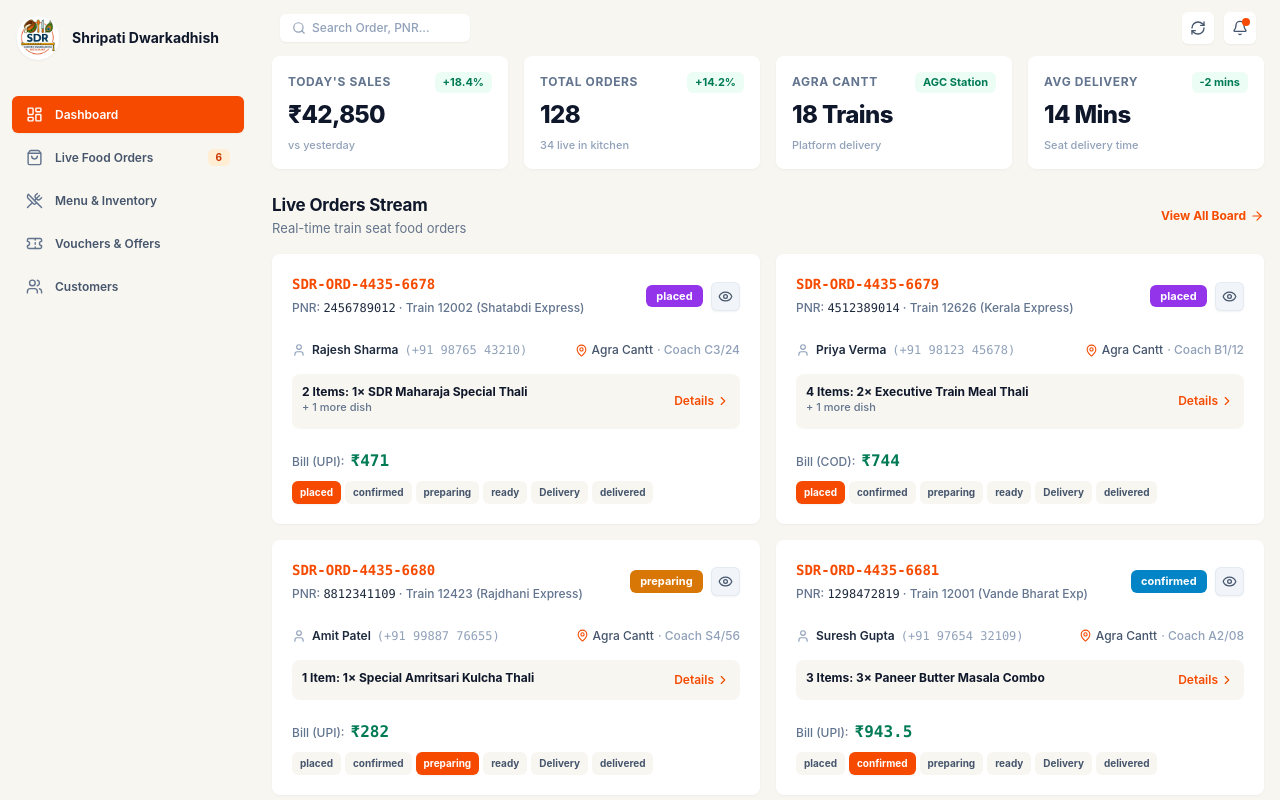
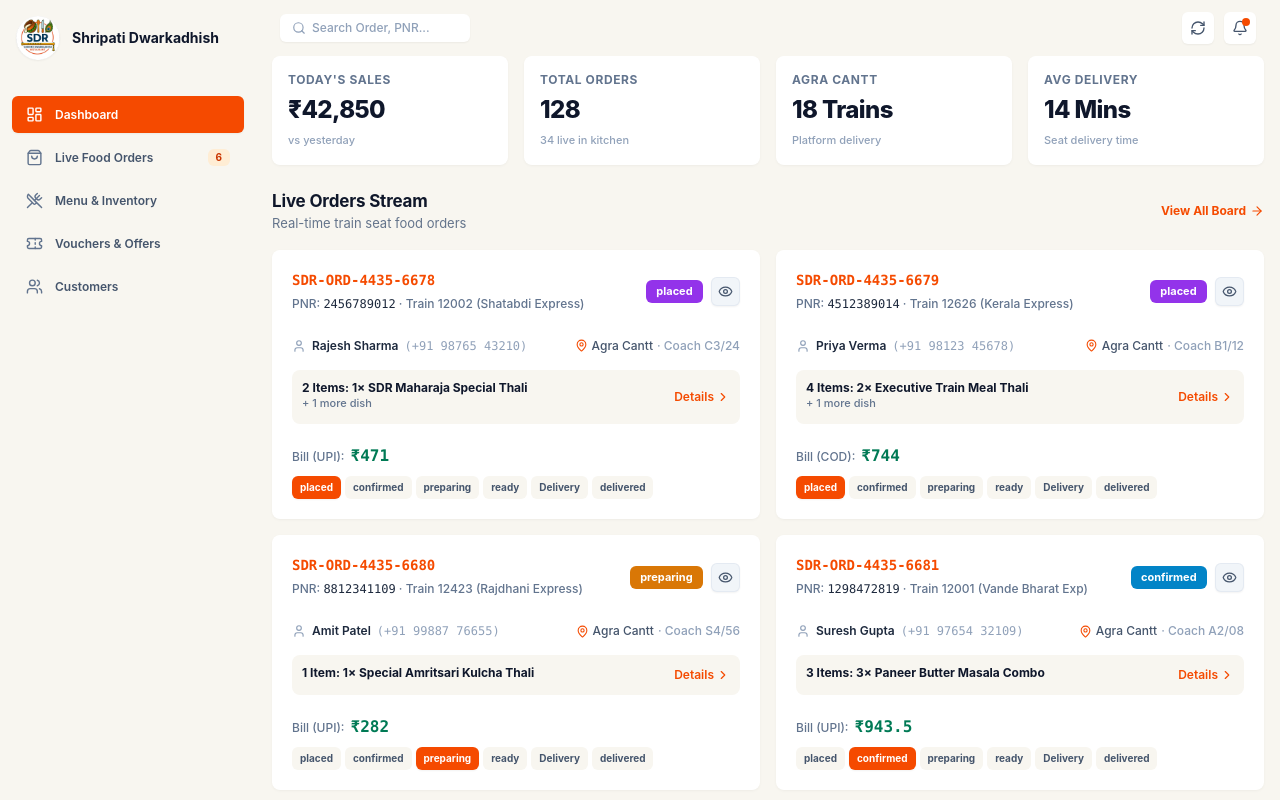
Before and after one commit to shashibhushan21/Sdr-AdminFrontend, a React (Vite) app: page / in a window 1280 px wide. Built offline with nearby package versions, Linux system fonts and the light colour scheme.

Commit message:
feat: add DashboardTab and MetricCard components for admin dashboard view

```diff
--- a/src/components/dashboard/DashboardTab.tsx
+++ b/src/components/dashboard/DashboardTab.tsx
@@ -22,25 +22,21 @@ export const DashboardTab: React.FC<DashboardTabProps> = ({
         <MetricCard
           title="Today's Sales"
           value="₹42,850"
-          trend="+18.4%"
           desc="vs yesterday"
         />
         <MetricCard
           title="Total Orders"
           value="128"
-          trend="+14.2%"
           desc="34 live in kitchen"
         />
         <MetricCard
           title="Agra Cantt"
           value="18 Trains"
-          trend="AGC Station"
           desc="Platform delivery"
         />
         <MetricCard
           title="Avg Delivery"
           value="14 Mins"
-          trend="-2 mins"
           desc="Seat delivery time"
         />
       </div>
--- a/src/components/dashboard/MetricCard.tsx
+++ b/src/components/dashboard/MetricCard.tsx
@@ -10,18 +10,12 @@ interface MetricCardProps {
 export const MetricCard: React.FC<MetricCardProps> = ({
   title,
   value,
-  trend,
   desc,
 }) => {
   return (
     <div className="admin-card p-3.5 sm:p-4 space-y-1.5 border-0 hover:shadow-md transition-shadow duration-200">
       <div className="flex items-center justify-between gap-1">
         <span className="text-[11px] sm:text-xs text-slate-500 font-bold uppercase tracking-wider truncate">{title}</span>
-        {trend && (
-          <span className="text-[10px] sm:text-[11px] font-bold text-emerald-700 bg-emerald-50 px-2 py-0.5 rounded-md border-0 shrink-0">
-            {trend}
-          </span>
-        )}
       </div>
 
       <div className="font-extrabold text-lg sm:text-2xl text-slate-900 tracking-tight">{value}</div>
```
